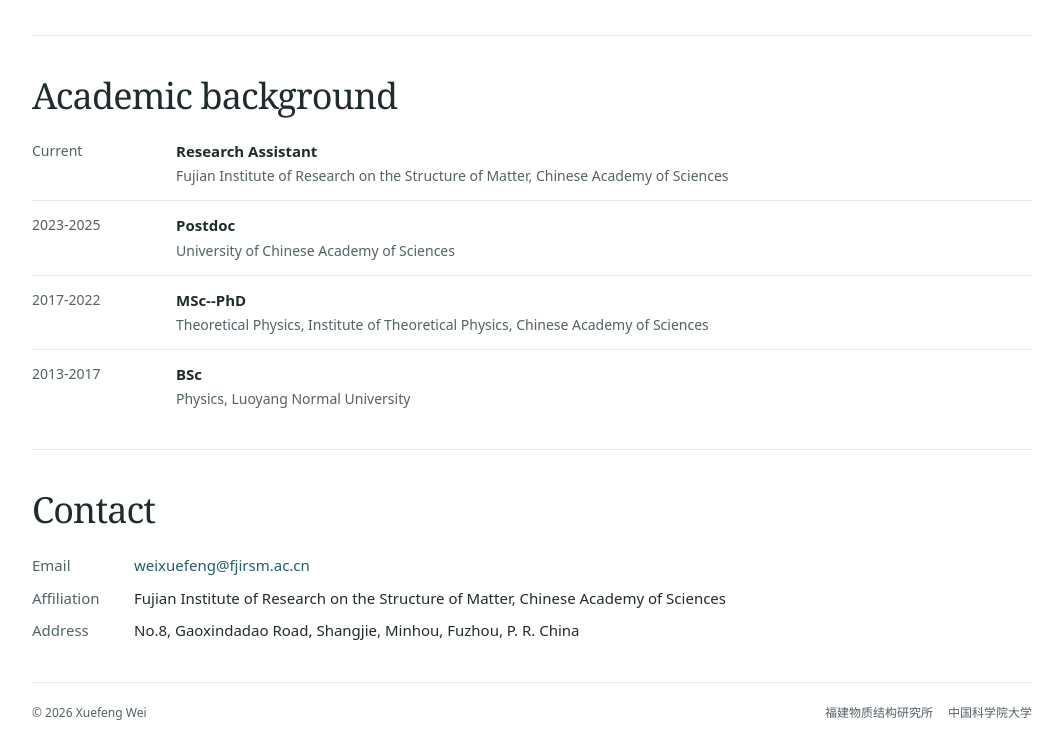
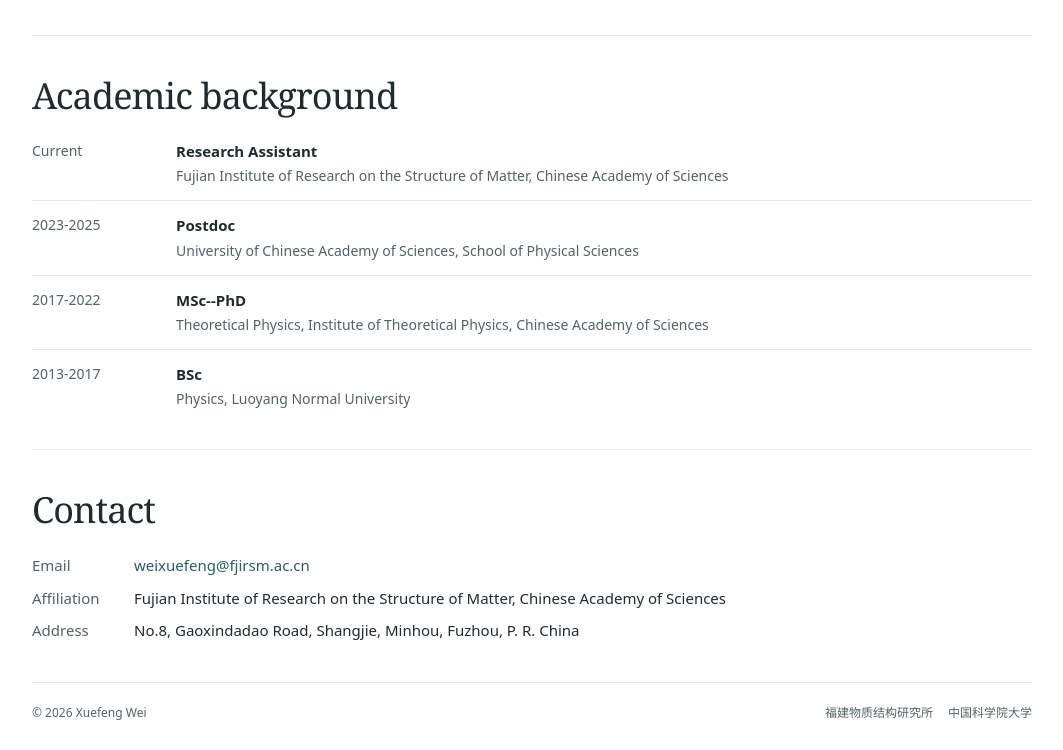
Before and after one commit to weixuef/website, a plain HTML site: page index.html in a window 1280 px wide. Shown: the part 1810-2560 px from the top of the page, without its empty margins (108-1171 px from the left). Drawn offline with Linux system fonts and the light colour scheme.

Commit message:
Update index.html

```diff
--- a/index.html
+++ b/index.html
@@ -101,7 +101,7 @@ const SITE = {
   // Academic background / 学术经历（请核对时间）
   cv: [
     {date: 'Current', position: 'Research Assistant', place: 'Fujian Institute of Research on the Structure of Matter, Chinese Academy of Sciences'},
-    {date: '2023-2025', position: 'Postdoc', place: 'University of Chinese Academy of Sciences'},
+    {date: '2023-2025', position: 'Postdoc', place: 'University of Chinese Academy of Sciences, School of Physical Sciences'},
     {date: '2017-2022', position: 'MSc--PhD', place: 'Theoretical Physics, Institute of Theoretical Physics, Chinese Academy of Sciences'},
     {date: '2013-2017', position: 'BSc', place: 'Physics, Luoyang Normal University'}
   ],
```
